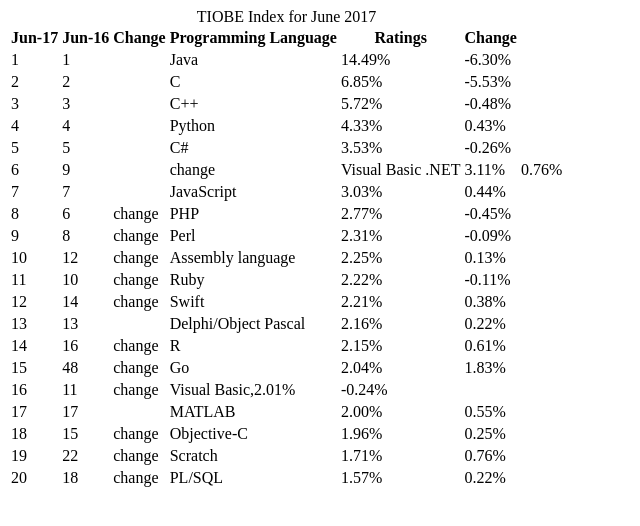
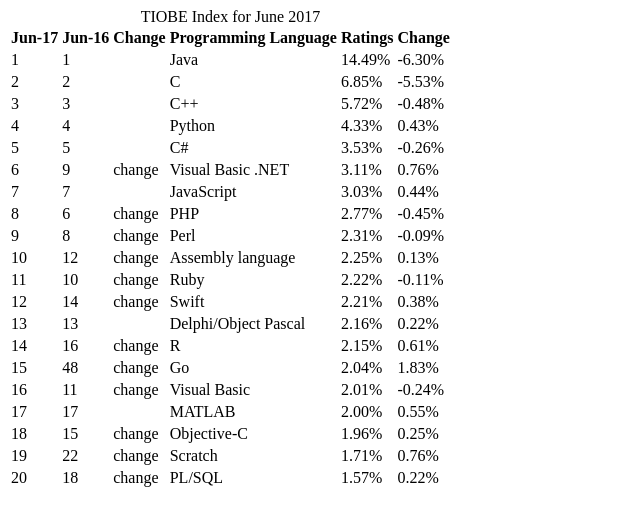
Before and after one commit to 480kyle/Study, a plain HTML site: page code_spitz_71/1/index.html in a window 1280 px wide. Shown: the whole page, without its empty margins (0-640 px from the left). Drawn offline with Linux system fonts and the light colour scheme.

Commit message:
Edit code_spitz_71_1 index2.js

```diff
--- a/code_spitz_71/1/71_1.json
+++ b/code_spitz_71/1/71_1.json
@@ -7,7 +7,7 @@
 		[3,3,"","C++","5.72%","-0.48%"],
 		[4,4,"","Python","4.33%","0.43%"],
 		[5,5,"","C#","3.53%","-0.26%"],
-		[6,9,"","change","Visual Basic .NET","3.11%","0.76%"],
+		[6,9,"change","Visual Basic .NET","3.11%","0.76%"],
 		[7,7,"","JavaScript","3.03%","0.44%"],
 		[8,6,"change","PHP","2.77%","-0.45%"],
 		[9,8,"change","Perl","2.31%","-0.09%"],
@@ -17,7 +17,7 @@
 		[13,13,"","Delphi/Object Pascal","2.16%","0.22%"],
 		[14,16,"change","R","2.15%","0.61%"],
 		[15,48,"change","Go","2.04%","1.83%"],
-		[16,11,"change","Visual Basic,2.01%","-0.24%"],
+		[16,11,"change","Visual Basic","2.01%","-0.24%"],
 		[17,17,"","MATLAB","2.00%","0.55%"],
 		[18,15,"change","Objective-C","1.96%","0.25%"],
 		[19,22,"change","Scratch","1.71%","0.76%"],
--- a/code_spitz_71/1/index.js
+++ /dev/null
@@ -1,176 +0,0 @@
-const Table =(_=>{
-    const Private = Symbol(), render = Symbol();
-
-    return class{
-        constructor(parent){
-            if(typeof parent != 'string' || !parent) throw "invalid param";
-            this[Private] = {parent};
-        }
-        // load(url){
-        //     fetch(url).then(response=>{ //fetch는 ajax를 대체하여 만들어짐. promise를 반환
-        //         return response.json();
-        //     }).then(json=>{
-        //         this._render(); //this가 유지되는 이유는 arrow 함수기 때문에 this를 새로 만들지 않는다.
-        //     });
-        // } 아래 코드로 대체. 직렬 코드로 바뀜
-        async load(url){
-            const response = await fetch(url);
-            if(!response.ok) throw "invalid response";
-            const json = await response.json();
-            const {title, header, items} = json;
-            if(!items.length) throw "no items";
-            Object.assign(this[Private], {title, header, items});
-            this._render();
-        }
-        _render(){
-            //알고리즘을 짤때 의사코드를 먼저 구성한다.
-            //부모, 데이터 체크
-            //table 생성
-            //캡션을 title로
-            //header를 thead로
-            //items를 tr로
-            //부모에 table삽입
-
-            const fields = this[Private], parent = document.querySelector(fields.parent);
-            if(!parent) throw "invalid parent";
-            if(!fields.items || !fields.items.length){
-                parent.innerHTML = "no data";
-                return;
-            }else parent.innerHTML = "";
-            const table = document.createElement("table");
-            const caption = document.createElement("caption");
-            caption.innerHTML = fields.title;
-            table.appendChild(caption);
-            table.appendChild(
-                fields.header.reduce((thead, data)=>{
-                    const th = document.createElement("th");
-                    th.innerHTML = data;
-                    thead.appendChild(th);
-                    return thead;
-                }, document.createElement("thead"))
-            );
-            parent.appendChild(
-                fields.items.reduce((table, row)=>{
-                    table.appendChild(
-                        row.reduce((tr,data)=>{
-                            const td = document.createElement("td");
-                            td.innerHTML = data;
-                            tr.appendChild(td);
-                            return tr;
-                        }, document.createElement("tr"))
-                    );
-                    return table;
-                }, table)
-            );
-        }
-    };
-})();
-
-
-
-const table = new Table("#data");
-table.load("71_1.json");
-
-// DATA LOAD와 RENDERING분리하기
-// 데이터 공급자와 렌더링이 협력하는 관계
-// 값으로 들어온 것을 객체로 바꿔야한다.
-// 반드시 일어나는 코드의 묶음은 트랜잭션이다.
-// const data = new JsonData("71_1.json");
-
-// const renderer = new Renderer();
-// renderer.render(data); // 비동기 코드를 동기 코드에서 돌리려면 thenable해야한다.
-
-const Info = class{
-    constructor(json){
-        const {title, header, items} = json;
-        if(typeof title != 'string' || !title) throw "invalid title";
-        if(!Array.isArray(header) || !header.length) throw "invalid header";
-        if(!Array.isArray(items) || !items.length) throw "invalid items";
-        items.forEach((v, idx) => {
-            if(!Array.isArray(v) || v.length != header.length){
-                throw "invalid items: " + idx;
-            }
-        });
-        this._private = {title, header, items};
-    }
-    get title(){return this._private.title;}
-    get header(){return this._private.header;}
-    get items(){return this._private.items;}
-}
-
-const Data = class{
-    async getData(){ // 외부계약(컴파일 타임에 일어난다.)
-        const json = await this._getData(); // _getData에게 위임
-        return new Info(json);
-    }
-    async _getData(){throw "_getData must override";} // 내부계약(런타임에 일어난다.)
-};
-
-const JsonData = class extends Data{
-    constructor(data){
-        super();
-        this._data = data;
-    }
-    async _getData(){
-        let json;
-        if(typeof this._data == 'string'){
-            const response = await fetch(this._data);
-            json = await response.json();
-        }else return this._data;
-    }
-}
-// 특수한 테이터를 보낸다는 계약을 맺어야 한다. VALUE => OBJECT
-// info를 공급하는 관계고 info는 title, header, items를 포함해야한다.
-const Renderer = class{
-    constructor(){}
-    async render(data){
-        if(!(data instanceof Data)) throw "invalid data type";
-        const _info = await data.getData(); // data 시스템이 변화해도 변화하지 않는다.
-        this._render();
-    }
-    _render(){
-        throw "_render must override";
-    }
-}
-
-const TableRenderer = class extends Renderer{
-    constructor(parent){
-        if(typeof parent != 'string' || !parent) throw "invalid param";
-        super();
-        this._render();
-    }
-    _render(){
-        const parent = document.querySelector(this._parent);
-        if(!parent) throw "invalid parent";
-        parent.innerHTML = "";
-        const [table, caption] = "table,caption".split(",").map((v=>document.createElement(v)));
-        caption.innerHTML = this._info.title;
-        table.appendChild(caption);
-        table.appendChild(
-            this._info.header.reduce(
-                (thead, data)=>(thead.appendChild(document.createElement("th")).innerHTML = data, thead),
-                document.createElement("thead"))
-        );
-        parent.appendChild(
-            this._info.items.reduce(
-                (table, row)=>(table.appendChild(
-                    row.reduce(
-                        (tr, data)=>(tr.appendChild(document.createElement("td")).innerHTML = data, tr),
-                        document.createElement("tr"))
-                ), table),
-            table)
-        );
-    }
-}
-
-// 객체지향 프로그래밍에서는 객체의 형을 판정한다. type oriented programming
-
-// Info라는 프로토콜에 의존하기 때문에 상호 의존성이 낮아짐.
-
-// 객체가 단일 역할을 수행하고 있는가?
-// Data형이 Info 객체를 보장해야 코드가 성립한다.
-// Info객체를 제공하는 의무는 Data에게 있음을 알게 되었다.
-// 내부계약을 맺음으로써 강한 응집성, 약한 의존성이 구현됌.
-// readable하게 만드려면 알고리즘화를 벗어나야 한다.
-// 협력관계로 만들어야함.(메세지 밖에 없다.)
-// arrow 연산자가 좀더 빨리 발동되길 원하면 ()연산자를 써준다.
--- /dev/null
+++ b/code_spitz_71/1/index2.js
@@ -0,0 +1,227 @@
+
+// DATA LOAD와 RENDERING분리하기
+// 데이터 공급자와 렌더링이 협력하는 관계
+// 값으로 들어온 것을 객체로 바꿔야한다.
+// 반드시 일어나는 코드의 묶음은 트랜잭션이다.
+
+// const Table =(_=>{
+//     const Private = Symbol();
+//     return class{
+//         constructor(parent){}
+//         async load(url){}
+//         _render(){}
+//     }
+// });
+// const data = new JsonData("71_1.json");
+
+// const renderer = new Renderer();
+// renderer.render(data); // 비동기 코드를 동기 코드에서 돌리려면 thenable해야한다.
+
+const Info = class{
+    constructor(json){
+        const {title, header, items} = json;
+        if(typeof title != 'string' || !title) throw "invalid title";
+        if(!Array.isArray(header) || !header.length) throw "invalid header";
+        if(!Array.isArray(items) || !items.length) throw "invalid items";
+        items.forEach((v, idx) => {
+            if(!Array.isArray(v) || v.length != header.length){
+                throw "invalid items: " + idx;
+            }
+        });
+        this._private = {title, header, items};
+    }
+    get title(){return this._private.title;}
+    get header(){return this._private.header;}
+    get items(){return this._private.items;}
+}
+
+const Data = class{
+    async getData(){ // 외부계약(컴파일 타임에 일어난다.)
+        const json = await this._getData(); // _getData에게 위임
+        return new Info(json);
+    }
+    async _getData(){throw "_getData must override";} // 내부계약(런타임에 일어난다.)
+};
+
+const JsonData = class extends Data{
+    constructor(data){
+        super();
+        this._data = data;
+    }
+    async _getData(){
+        let json;
+        if(typeof this._data == 'string'){
+            const response = await fetch(this._data);
+            return await response.json();
+        }else return this._data;
+    }
+};
+// 특수한 테이터를 보낸다는 계약을 맺어야 한다. VALUE => OBJECT
+// info를 공급하는 관계고 info는 title, header, items를 포함해야한다.
+const Renderer = class{
+    constructor(){}
+    async render(data){
+        if(!(data instanceof Data)) throw "invalid data type";
+        this._info = await data.getData(); // data 시스템이 변화해도 변화하지 않는다. // this._info에 값을 넣어주어야 extends 하여 실행이 됌
+        this._render();
+    }
+    _render(){
+        throw "_render must override";
+    }
+}
+
+const TableRenderer = class extends Renderer{
+    constructor(parent){
+        if(typeof parent != 'string' || !parent) throw "invalid param";
+        super();
+        this._parent = parent;
+    }
+    _render(){
+        const parent = document.querySelector(this._parent);
+        if(!parent) throw "invalid parent";
+        parent.innerHTML = "";
+        const [table, caption] = "table,caption".split(",").map((v=>document.createElement(v)));
+        caption.innerHTML = this._info.title;
+        table.appendChild(caption);
+        table.appendChild(
+            this._info.header.reduce(
+                (thead, data)=>(thead.appendChild(document.createElement("th")).innerHTML = data, thead),
+                document.createElement("thead"))
+        );
+        parent.appendChild(
+            this._info.items.reduce(
+                (table, row)=>(table.appendChild(
+                    row.reduce(
+                        (tr, data)=>(tr.appendChild(document.createElement("td")).innerHTML = data, tr),
+                        document.createElement("tr"))
+                ), table),
+            table)
+        );
+    }
+};
+
+// 객체지향 프로그래밍에서는 객체의 형을 판정한다. type oriented programming
+
+// Info라는 프로토콜에 의존하기 때문에 상호 의존성이 낮아짐.
+
+// 객체가 단일 역할을 수행하고 있는가?
+// Data형이 Info 객체를 보장해야 코드가 성립한다.
+// Info객체를 제공하는 의무는 Data에게 있음을 알게 되었다.
+// 내부계약을 맺음으로써 강한 응집성, 약한 의존성이 구현됌.
+// readable하게 만드려면 알고리즘화를 벗어나야 한다.
+// 협력관계로 만들어야함.(메세지 밖에 없다.)
+// arrow 연산자가 좀더 빨리 발동되길 원하면 ()연산자를 써준다.
+
+const data = new JsonData("71_1.json");
+
+const renderer = new TableRenderer("#data");
+renderer.render(data);
+
+// 추가 내용
+// 개선점 1
+// Renderer 함수를 자세히 보면
+// 규약으로 정해놓은 Info뿐만아니라 Data(DataSupplier: 비동기를 구현할 수 있게 thenable로 데이터를 받을 뿐 getData만 제공하는 역할이므로 DataSupplier이다.)에도 의존하고 있다.
+// Data(DataSupplier)의 의존성을 제거하면
+const Renderer2 = class{
+    async render(info){ // Info를 전달받음.
+        if(!(info instanceof Info)) throw "data is NOT Info type";
+        this._info = info;
+        this._render();
+    }
+
+    _render(){throw "render must be overriden"}
+}
+
+const TableRenderer2 = class extends Renderer2{
+    constructor(parent){
+        if(typeof parent != 'string' || !parent) throw "invalid param";
+        super();
+        this._parent = parent;
+    }
+    _render(){
+        const parent = document.querySelector(this._parent);
+        if(!parent) throw "invalid parent";
+        parent.innerHTML = "";
+        const [table, caption] = "table,caption".split(",").map((v=>document.createElement(v)));
+        caption.innerHTML = this._info.title;
+        table.appendChild(caption);
+        table.appendChild(
+            this._info.header.reduce(
+                (thead, data)=>(thead.appendChild(document.createElement("th")).innerHTML = data, thead),
+                document.createElement("thead"))
+        );
+        parent.appendChild(
+            this._info.items.reduce(
+                (table, row)=>(table.appendChild(
+                    row.reduce(
+                        (tr, data)=>(tr.appendChild(document.createElement("td")).innerHTML = data, tr),
+                        document.createElement("tr"))
+                ), table),
+            table)
+        );
+    }
+}
+
+const infoPromise = data.getData(); // thenable로 받음
+infoPromise.then(info=>{
+    const renderer = new TableRenderer2("#data");
+    renderer.render(info); // info를 전달한다.
+});
+// Info를 전달받으면서 Data(DataSupplier)에 의존하지 않고, Info에만 의존하게 되었다.
+
+// 개선점 2
+// TableRenderer에서 문제점이 하나 더 보인다.
+// TableRenderer는 Info 객체의 존재를 모르는데 Info 객체를 그대로 받아온 this._info의 this._info.title 속성을 그대로 코드에서 사용하고 있다.
+// 개선하려면 TableRenderer가 Info의 속성을 모르고 Renderer의 속성만 알게하면 된다.
+const Renderer3 = class{
+    async render(info){
+        if(!(info instanceof Info)) throw "data is NOT Info type";
+        this._title = info.title;
+        this._header = info.header;
+        this._items = info.items;
+        this._render();
+    }
+
+    _render(){throw "render must be overriden"}
+}
+
+const TableRenderer3 = class extends Renderer3{
+    constructor(parent){
+        if(typeof parent != 'string' || !parent) throw "invalid param";
+        super();
+        this._parent = parent;
+    }
+
+    _render(){
+        const parent = document.querySelector(this._parent);
+        if(!parent) throw "invalid parent";
+        parent.innerHTML = "";
+        const [table,caption] = "table,caption".split(",").map(v=>document.createElement(v));
+        caption.innerHTML = this._title;
+        table.appendChild(caption);
+        table.appendChild(
+            this._header.reduce(
+                (thead, data)=>(thead.appendChild(document.createElement("th")).innerHTML = data, thead),
+                document.createElement("thead")
+            )
+        );
+        parent.appendChild(
+            this._items.reduce(
+                (table, row)=>(table.appendChild(
+                    row.reduce(
+                        (tr, data)=>(tr.appendChild(document.createElement("td")).innerHTML = data, tr),
+                        document.createElement("tr")
+                    )
+                ), table),
+            table)
+        );
+    }
+}
+// 이렇게 TableRenderer는 Info객체에 대해서는 알지 못하고 부모인 Renderer의 속성만 알게된다.
+
+const data2 = new JsonData("71_1.json");
+const infoPromise2 = data2.getData();
+infoPromise2.then(info=>{
+    const renderer = new TableRenderer3("#data");
+    renderer.render(info);
+});
```
Also changed, not shown: code_spitz_71/1/index.html (+1 -1 lines), code_spitz_71/1/index1.js (added, +72 -0 lines).
